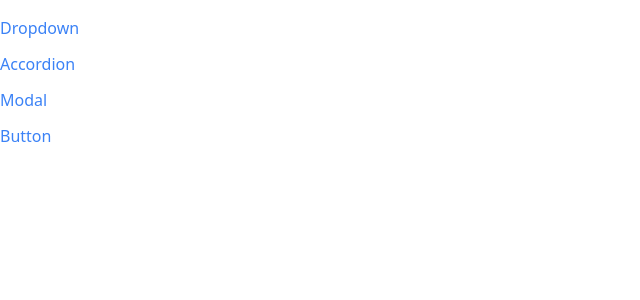
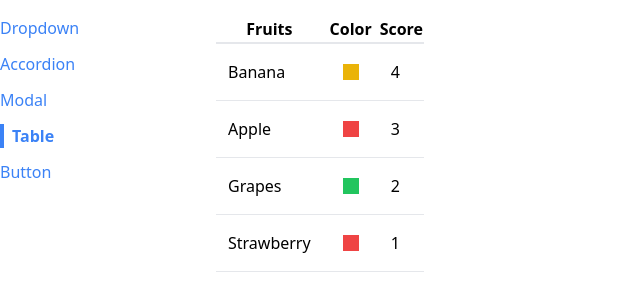
Before and after one commit to devmanoshri/Tailwind-CSS, a React (Create React App) app: page /table in a window 1280 px wide. Shown: the top 300 px of the page, without its empty margins (0-640 px from the left). Built offline with nearby package versions, Linux system fonts and the light colour scheme.

Commit message:
table - nested map

```diff
--- a/src/App.js
+++ b/src/App.js
@@ -3,6 +3,7 @@ import Route from "./components/Route";
 import AccordionPage from "./pages/AccordionPage";
 import DropdownPage from "./pages/DropdownPage";
 import ButtonPage from "./pages/ButtonPage";
+import TablePage from "./pages/TablePage";
 import ModalPage from "./pages/ModalPage";
 
 function App() {
@@ -19,6 +20,9 @@ function App() {
         <Route path="/button">
           <ButtonPage />
         </Route>
+        <Route path="/table">
+          <TablePage />
+        </Route>
         <Route path="/modal">
           <ModalPage />
         </Route>
--- a/src/components/SideBar.js
+++ b/src/components/SideBar.js
@@ -5,6 +5,7 @@ function SideBar() {
     { label: "Dropdown", path: "/" },
     { label: "Accordion", path: "/accordion" },
     { label: "Modal", path: "/modal" },
+    { label: "Table", path: "/table" },
     { label: "Button", path: "/button" },
   ];
   const renderedLinks = links.map((link) => {
--- /dev/null
+++ b/src/components/Table.js
@@ -0,0 +1,31 @@
+import React from "react";
+
+function Table({ tableData, config }) {
+  const tableHeader = config.map((tableHead) => {
+    return <th key={tableHead.label}>{tableHead.label}</th>;
+  });
+  const renderedData = tableData.map((fruit) => {
+    return (
+      <tr key={fruit.name} className="border-b">
+        <td className="p-3">{config[0].render(fruit)}</td>
+        <td className="p-3">
+          {/* <div className={`p-3 m-2 ${fruit.color}`}></div> */}
+          {config[1].render(fruit)}
+        </td>
+        <td className="p-3">{config[2].render(fruit)}</td>
+      </tr>
+    );
+  });
+  return (
+    <div>
+      <table className="table-auto border-spacing-2">
+        <thead>
+          <tr className="border-b-2">{tableHeader}</tr>
+        </thead>
+        <tbody>{renderedData}</tbody>
+      </table>
+    </div>
+  );
+}
+
+export default Table;
--- /dev/null
+++ b/src/pages/TablePage.js
@@ -0,0 +1,25 @@
+import Table from "../components/Table";
+
+function TablePage() {
+  const config = [
+    { label: "Fruits", render: (fruit) => fruit.name },
+    {
+      label: "Color",
+      render: (fruit) => <div className={`p-2 m-2 ${fruit.color}`}></div>,
+    },
+    { label: "Score", render: (fruit) => fruit.score },
+  ];
+  const data = [
+    { name: "Banana", color: "bg-yellow-500", score: 4 },
+    { name: "Apple", color: "bg-red-500", score: 3 },
+    { name: "Grapes", color: "bg-green-500", score: 2 },
+    { name: "Strawberry", color: "bg-red-500", score: 1 },
+  ];
+  return (
+    <div>
+      <Table tableData={data} config={config} />
+    </div>
+  );
+}
+
+export default TablePage;
```
